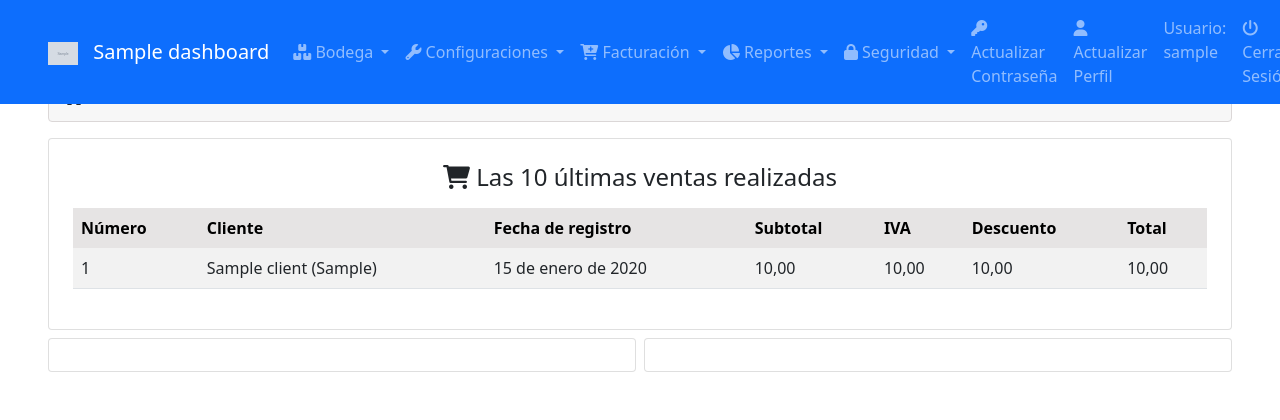
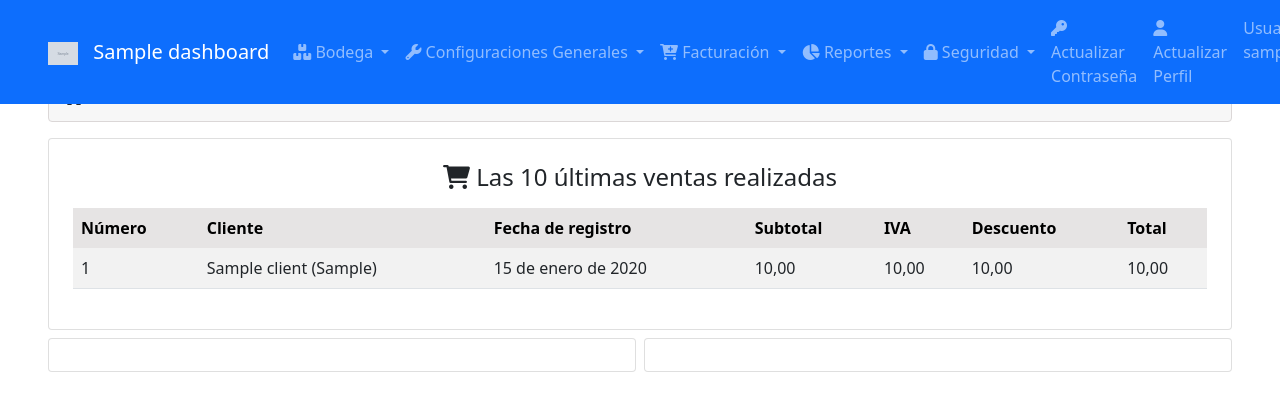
Before and after one commit to Gnsis123C/S6-TRABAJO-PR-CTICO-EXPERIMENTAL_2, a Django app: page /dashboard/ in a window 1280 px wide. Shown: the top 420 px of the page. Run offline with Django 4.2, Linux system fonts and the light colour scheme; a user stored in the database is signed in; tables that the repository leaves empty hold one stand-in row (values such as "Sample post"); grey boxes marked "Sample" are stand-in pictures; some libraries are stand-ins or nearby versions.

Commit message:
Modificaciones desarrollo-frontend

```diff
--- a/templates/header.html
+++ b/templates/header.html
@@ -18,19 +18,19 @@
                         <ul class="dropdown-menu">
                             <li>
                                 <a class="dropdown-item" href="{% url 'category_list' %}">
-                                    <i class="fas fa-truck-loading"></i> Categorías
+                                    <i class="fas fa-truck-loading"></i> Categoría
                                 </a>
                             </li>
                             <li>
                                 <a class="dropdown-item" href="{% url 'product_list' %}">
-                                    <i class="fas fa-box"></i> Productos
+                                    <i class="fas fa-box"></i> Productos Todos
                                 </a>
                             </li>
                         </ul>
                     </li>
                     <li class="nav-item dropdown">
                         <a class="nav-link dropdown-toggle" role="button" data-bs-toggle="dropdown" aria-expanded="false">
-                            <i class="fas fa-wrench"></i> Configuraciones
+                            <i class="fas fa-wrench"></i> Configuraciones Generales
                         </a>
                         <ul class="dropdown-menu">
                             <li>
```
